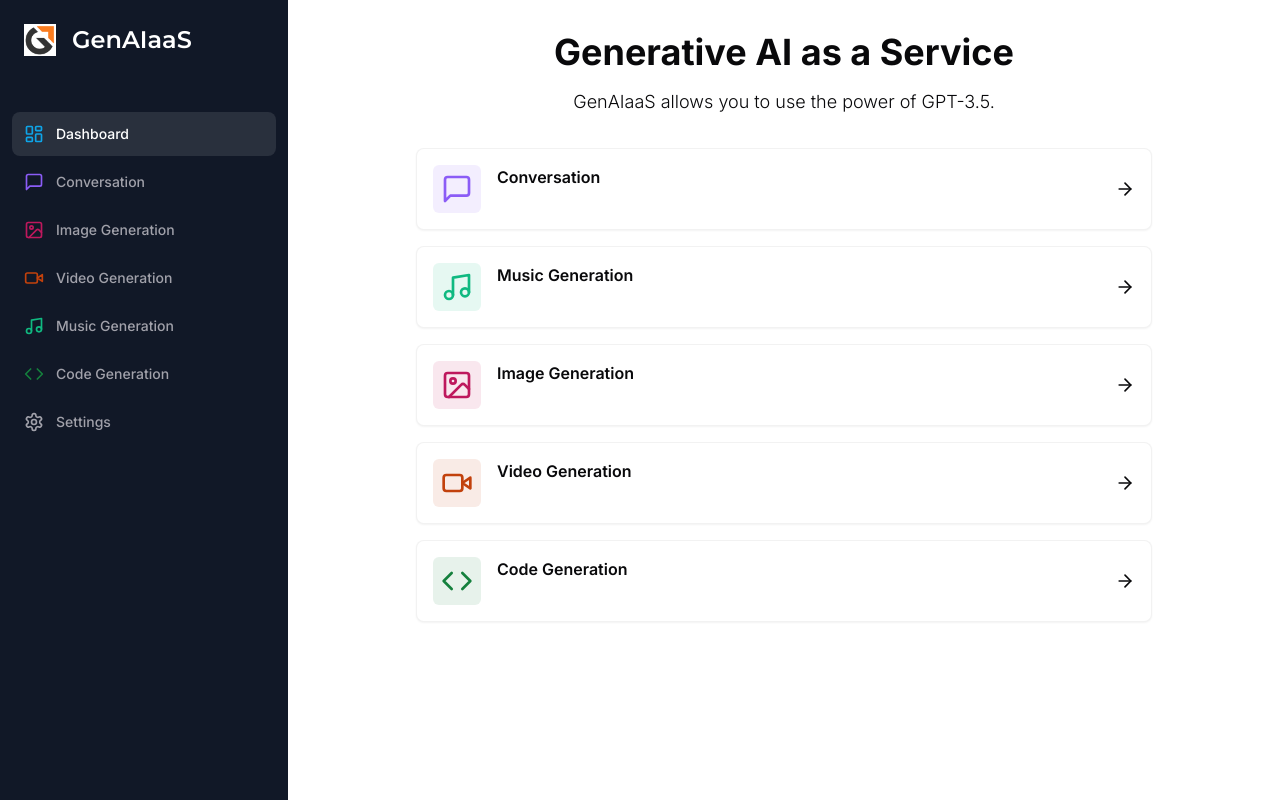
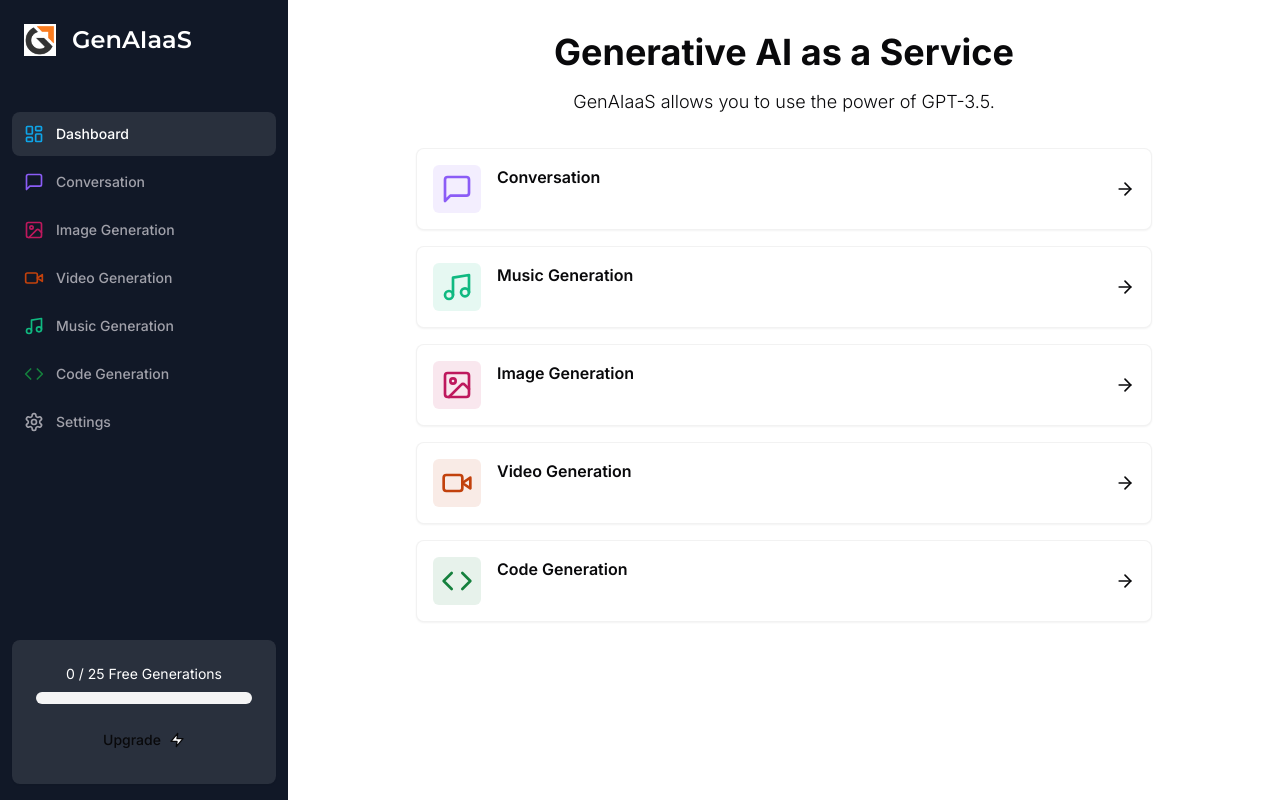
Before and after one commit to EleoXDA/AIaaS_app_nextjs, a Next.js app: page /dashboard in a window 1280 px wide. Built offline with nearby package versions, Linux system fonts and the light colour scheme.

Commit message:
add counter to sidebar

```diff
--- a/components/sidebar.tsx
+++ b/components/sidebar.tsx
@@ -6,6 +6,7 @@
 import { usePathname } from "next/navigation";
 import Image from "next/image";
 import Link from "next/link";
+import { FreeCounter } from "./free-counter";
 
 const montserrat = Montserrat({weight: "600", subsets: ["latin"]})
 
@@ -53,7 +54,13 @@
   },
 ];
 
-const Sidebar = () => {
+interface SidebarProps {
+  apiLimitCount: number;
+}
+
+const Sidebar = ({
+  apiLimitCount = 0,
+}: SidebarProps) => {
   const pathname = usePathname();
   return (
 <div className="space-y-4 py-4 flex flex-col h-full bg-[#111827] text-white">
@@ -79,6 +86,9 @@
           ))}
         </div>
       </div>
+      <FreeCounter
+        apiLimitCount={apiLimitCount}
+      />
     </div>
   );
 };
```
